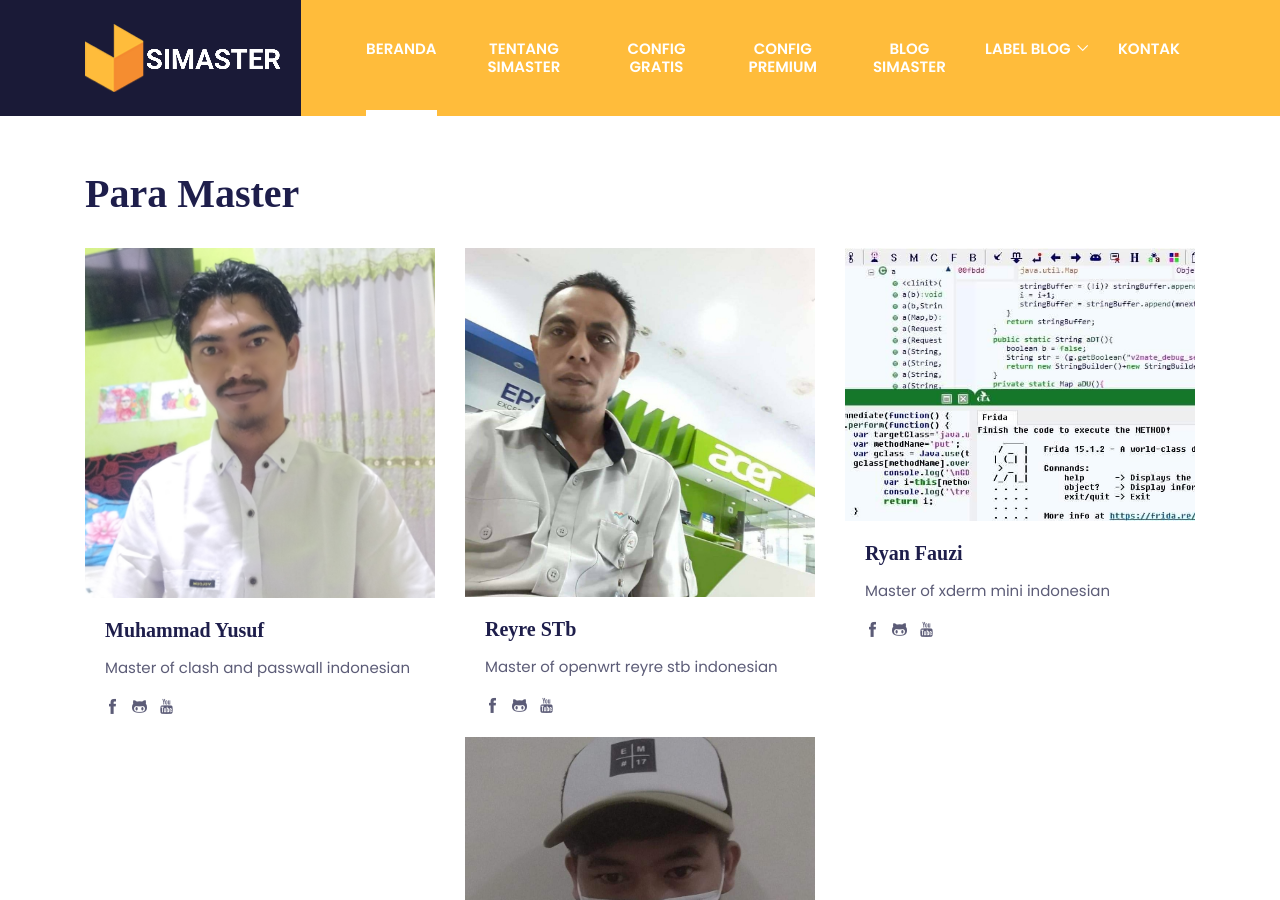
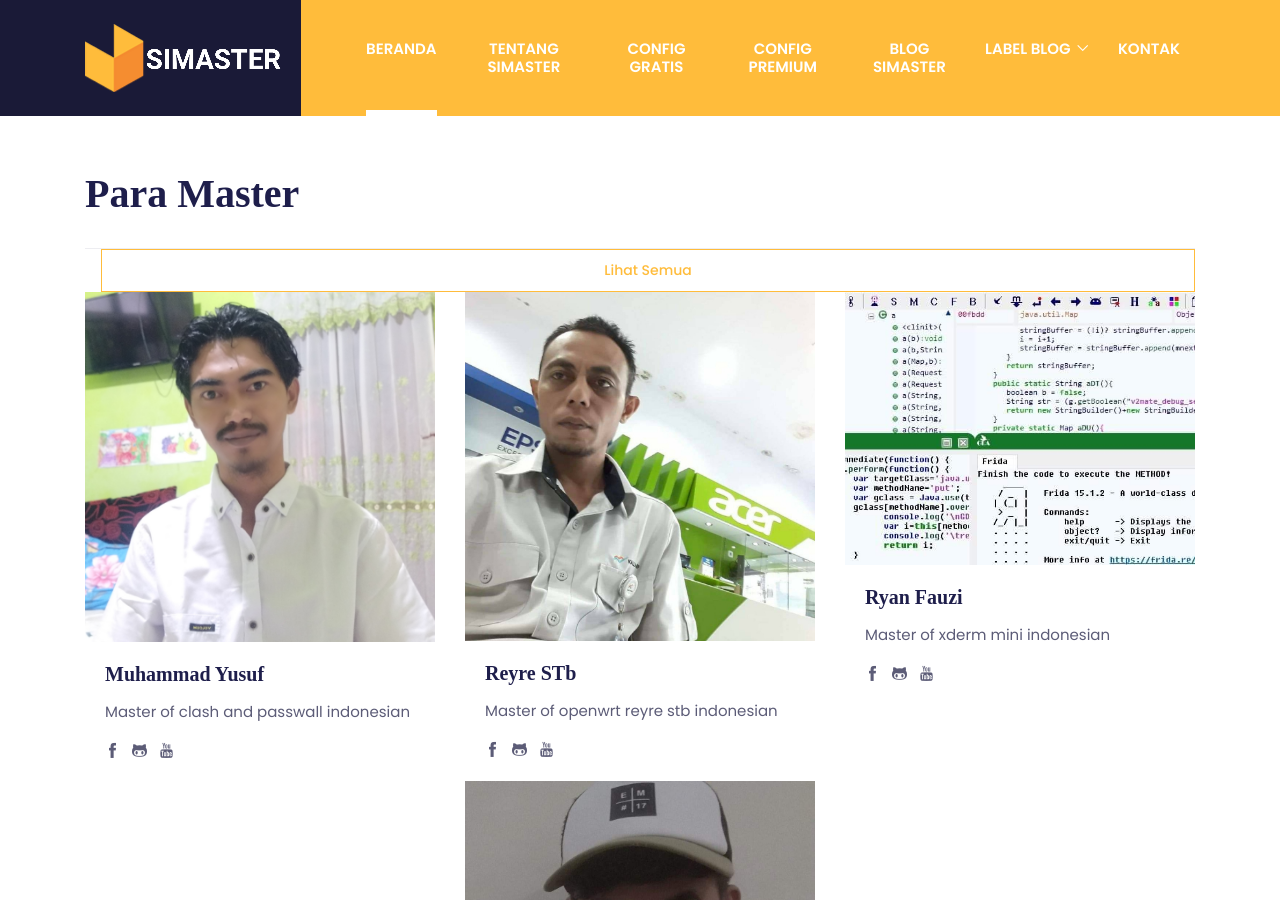
Before and after one commit to mwnsofficial/simastertutorials.github.io, a Jekyll site: the page built from index.html, in a window 1280 px wide and 900 px high, scrolled down 4401 px. Built offline with Jekyll 4.4.1, drawn with Linux system fonts in a browser that asks for light colours; some web fonts are replaced; the list of posts is cut into pages by our own code.

Commit message:
Update mentor.html

```diff
--- a/_includes/mentor.html
+++ b/_includes/mentor.html
@@ -4,6 +4,10 @@
     <div class="row justify-content-center">
       <div class="col-12">
         <h2 class="section-title">Para Master</h2>
+         <div class="border-top w-100 border-primary d-none d-sm-block"></div>
+          <div>
+            <a href="/para-master.html" class="btn btn-sm btn-outline-primary ml-sm-3 d-none d-sm-block">Lihat semua</a>
+          </div>
       </div>
       <!-- teacher -->
       <div class="col-lg-4 col-sm-6 mb-5 mb-lg-0">
@@ -77,3 +81,11 @@
   </div>
 </section>
 <!-- /teachers -->
+    <!-- mobile see all button -->
+    <div class="row">
+      <div class="col-12 text-center">
+        <a href="/para-master.html" class="btn btn-sm btn-outline-primary d-sm-none d-inline-block">Lihat semua</a>
+      </div>
+    </div>
+  </div>
+</section>
```
